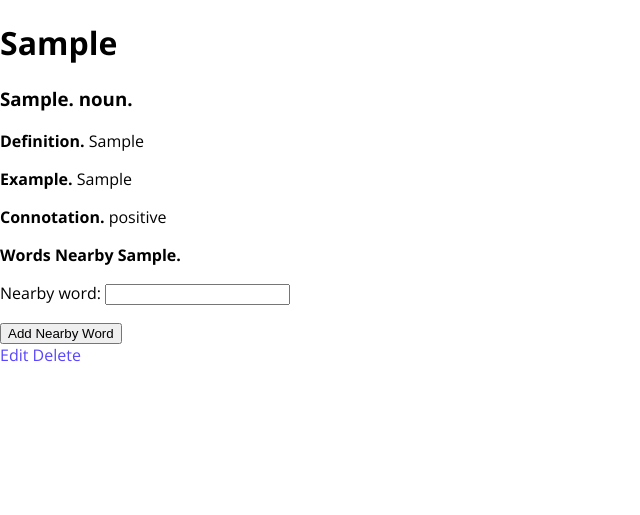
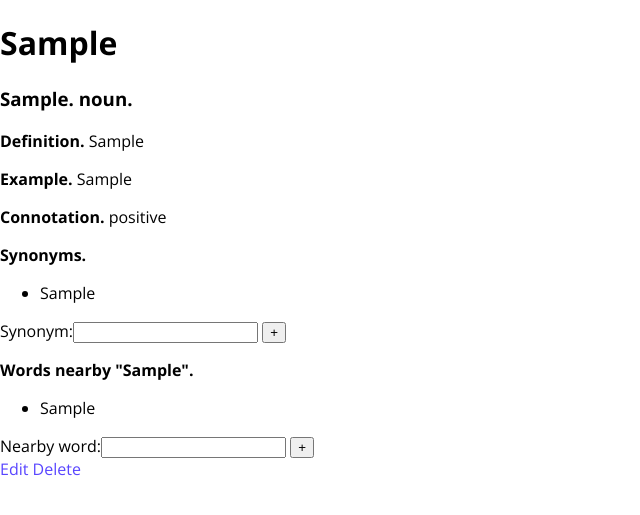
Before and after one commit to bardIRL/lexicon-app, a Django app: page /words/1/ in a window 1280 px wide. Shown: the part 22-537 px from the top of the page, without its empty margins (0-640 px from the left). Run offline with Django 3.2, Linux system fonts and the light colour scheme; tables that the repository leaves empty hold one stand-in row (values such as "Sample post").

Commit message:
synonyms and nearby words can now be added to a detail page

```diff
--- a/main_app/admin.py
+++ b/main_app/admin.py
@@ -1,6 +1,7 @@
 from django.contrib import admin
-from .models import Word, NearbyWord
+from .models import Word, NearbyWord, Synonym
 
 # Register your models here.
 admin.site.register(Word)
 admin.site.register(NearbyWord)
+admin.site.register(Synonym)
--- a/main_app/forms.py
+++ b/main_app/forms.py
@@ -1,7 +1,12 @@
 from django.forms import ModelForm
-from .models import NearbyWord
+from .models import NearbyWord, Synonym
 
 class NearbyWordForm(ModelForm):
   class Meta:
     model = NearbyWord
     fields = ['nearby_word']
+
+class SynonymForm(ModelForm):
+  class Meta:
+    model = Synonym
+    fields = ['synonym']
--- a/main_app/models.py
+++ b/main_app/models.py
@@ -38,3 +38,10 @@ class NearbyWord(models.Model):
 
     def __str__(self):
         return self.nearby_word
+
+class Synonym(models.Model):
+    synonym = models.CharField(max_length=100)
+    word = models.ForeignKey(Word, on_delete=models.CASCADE)
+
+    def __str__(self):
+        return self.synonym
--- a/main_app/templates/words/detail.html
+++ b/main_app/templates/words/detail.html
@@ -4,7 +4,8 @@
 <p><b>Definition. </b><span>{{ word.definition }}</span></p>
 <p><b>Example. </b><span>{{ word.sentence }}</span></p>
 <p><b>Connotation. </b>{{ word.get_connotation_display }}</p>
-{% comment %} <p>
+
+<p>
   <b>Synonyms. </b>
   <ul>
   {% for synonym in word.synonym_set.all %}
@@ -12,21 +13,24 @@
   {% endfor %}
   </ul>
 </p>
+
 <form action="{% url 'add_synonym' word.id %}" method="POST">
-  {% csrf_token %} {{ synonym_form.as_p }}
-  <input type="submit" value="Add Synonym" />
-</form> {% endcomment %}
+  {% csrf_token %} {{ synonym_form }}
+  <input type="submit" value="+" />
+</form>
+
 <p>
-  <b>Words Nearby {{word.word}}. </b>
+  <b>Words nearby "{{ word.word }}". </b>
   <ul>
-  {% for nearby_word in word.nearby_word_set.all %}
+  {% for nearby_word in word.nearbyword_set.all %}
     <li>{{ nearby_word.nearby_word }}</li>
   {% endfor %}
   </ul>
 </p>
+
 <form action="{% url 'add_nearby_word' word.id %}" method="POST">
-  {% csrf_token %} {{ nearby_word_form.as_p }}
-  <input type="submit" value="Add Nearby Word" />
+  {% csrf_token %} {{ nearby_word_form }}
+  <input type="submit" value="+" />
 </form>
 
 <a href="{% url 'words_update' word.id %}">Edit</a>
--- a/main_app/urls.py
+++ b/main_app/urls.py
@@ -9,5 +9,6 @@ urlpatterns = [
     path('words/create/', views.WordCreate.as_view(), name='words_create'),
     path('words/<int:pk>/update/', views.WordUpdate.as_view(), name='words_update'),
     path('words/<int:pk>/delete/', views.WordDelete.as_view(), name='words_delete'),
+    path('words/<int:word_id>/add_synonym/', views.add_synonym, name='add_synonym'),
     path('words/<int:word_id>/add_nearby_word/', views.add_nearby_word, name='add_nearby_word'),
 ]
--- a/main_app/views.py
+++ b/main_app/views.py
@@ -2,8 +2,8 @@ from django.shortcuts import render, redirect
 from django.views.generic.edit import CreateView, UpdateView, DeleteView
 from django.views.generic import ListView, DetailView
 
-from .models import Word, NearbyWord
-from .forms import NearbyWordForm
+from .models import Word
+from .forms import NearbyWordForm, SynonymForm
 
 # Create your views here.
 
@@ -27,10 +27,12 @@ def words_index(request):
 def words_detail(request, word_id):
     word = Word.objects.get(id=word_id)
     nearby_word_form = NearbyWordForm()
+    synonym_form = SynonymForm()
     return render(request, 'words/detail.html', {
         'word': word,
         'title': word.word,
         'nearby_word_form': nearby_word_form,
+        'synonym_form': synonym_form,
     })
 
 class WordCreate(CreateView):
@@ -48,9 +50,17 @@ class WordDelete(DeleteView):
     success_url = '/words'
 
 def add_nearby_word(request, word_id):
-  form = NearbyWordForm(request.POST)
-  if form.is_valid():
-    new_nearby_word = form.save(commit=False)
-    new_nearby_word.word_id = word_id
-    new_nearby_word.save()
-  return redirect('detail', word_id=word_id)
+    form = NearbyWordForm(request.POST)
+    if form.is_valid():
+        new_nearby_word = form.save(commit=False)
+        new_nearby_word.word_id = word_id
+        new_nearby_word.save()
+    return redirect('detail', word_id=word_id)
+
+def add_synonym(request, word_id):
+    form = SynonymForm(request.POST)
+    if form.is_valid():
+        new_synonym = form.save(commit=False)
+        new_synonym.word_id = word_id
+        new_synonym.save()
+    return redirect('detail', word_id=word_id)
```
Also changed, not shown: main_app/migrations/0001_initial.py, main_app/migrations/0002_word_etymology_word_part_of_speech_and_more.py (deleted), main_app/migrations/0003_alter_word_etymology_alter_word_part_of_speech_and_more.py (deleted), main_app/migrations/0004_alter_word_part_of_speech.py (deleted), main_app/migrations/0005_alter_word_part_of_speech.py (deleted), main_app/migrations/0006_word_connotation.py (deleted), main_app/migrations/0007_rename_synonym_nearby_rename_synonym_nearby_nearby.py (deleted), main_app/migrations/0008_rename_nearby_nearbyword_and_more.py (deleted).
